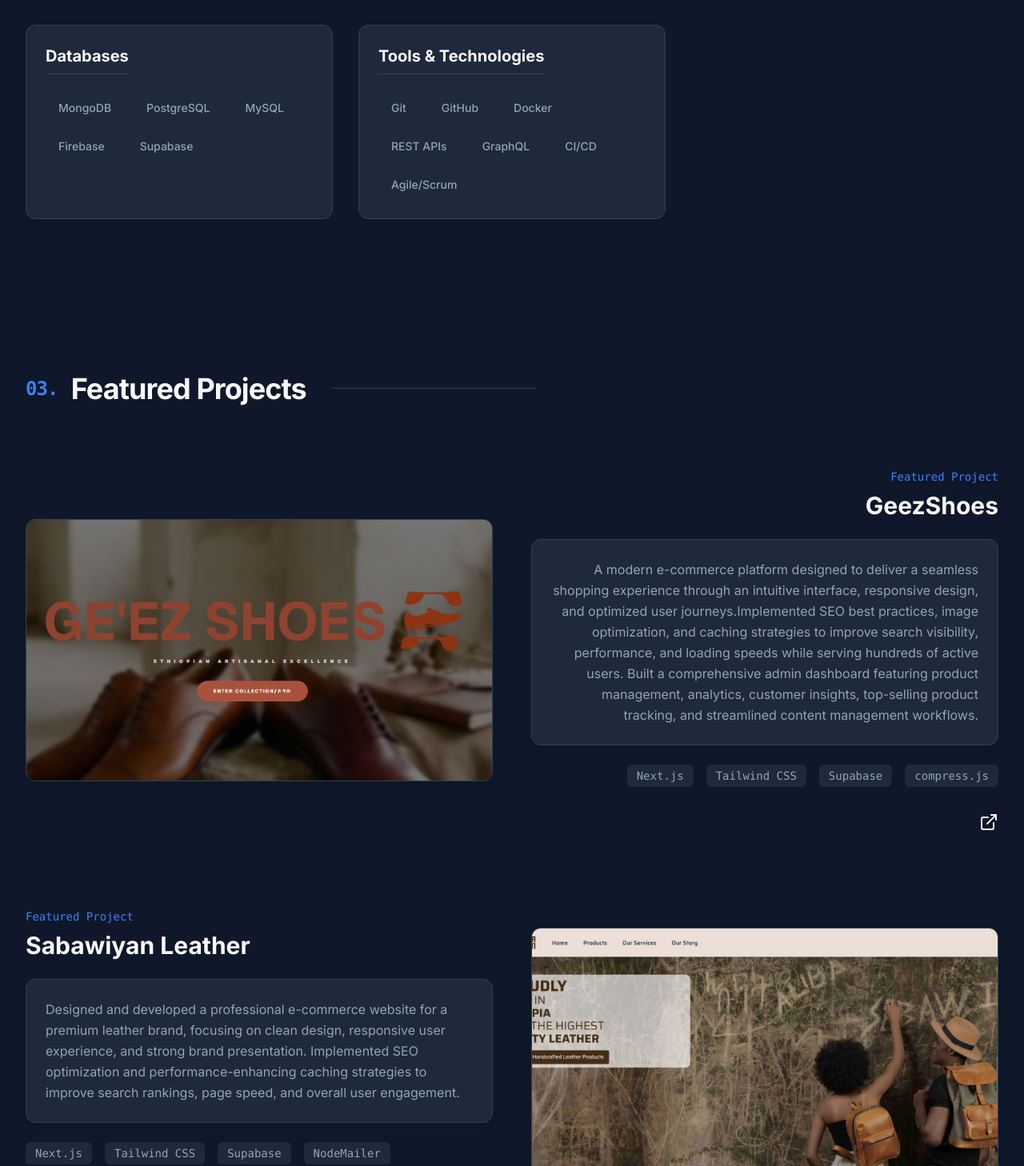
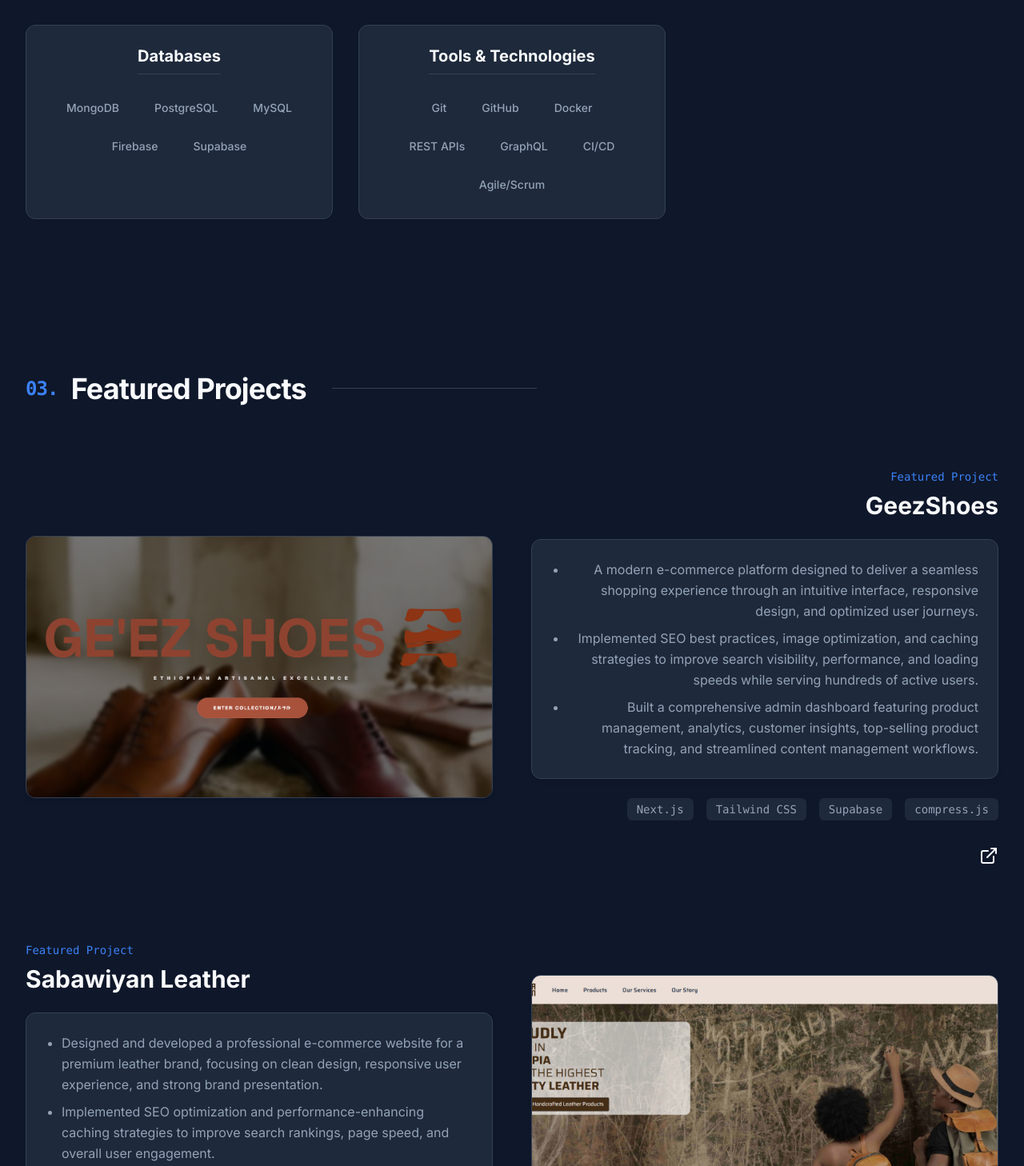
Before and after one commit to bemnet449/Bemnet_portfolio, a Next.js app: page / in a window 1280 px wide. Shown: the part 1972-3430 px from the top of the page at 80% size. Built offline with nearby package versions, Linux system fonts and the light colour scheme.

Commit message:
updated the skills part

```diff
--- a/src/components/sections/Projects.tsx
+++ b/src/components/sections/Projects.tsx
@@ -25,7 +25,11 @@
     {
       id: 1,
       title: "GeezShoes",
-      description: "A modern e-commerce platform designed to deliver a seamless shopping experience through an intuitive interface, responsive design, and optimized user journeys.Implemented SEO best practices, image optimization, and caching strategies to improve search visibility, performance, and loading speeds while serving hundreds of active users. Built a comprehensive admin dashboard featuring product management, analytics, customer insights, top-selling product tracking, and streamlined content management workflows.",
+      description: [
+        "A modern e-commerce platform designed to deliver a seamless shopping experience through an intuitive interface, responsive design, and optimized user journeys.",
+        "Implemented SEO best practices, image optimization, and caching strategies to improve search visibility, performance, and loading speeds while serving hundreds of active users.",
+        "Built a comprehensive admin dashboard featuring product management, analytics, customer insights, top-selling product tracking, and streamlined content management workflows."
+      ],
       image: "/geezshoes.png",
       link: "https://www.geezshoes.com/",
       technologies: ["Next.js", "Tailwind CSS", "Supabase", "compress.js"],
@@ -33,7 +37,10 @@
     {
       id: 2,
       title: "Sabawiyan Leather",
-      description: "Designed and developed a professional e-commerce website for a premium leather brand, focusing on clean design, responsive user experience, and strong brand presentation. Implemented SEO optimization and performance-enhancing caching strategies to improve search rankings, page speed, and overall user engagement.",
+      description: [
+        "Designed and developed a professional e-commerce website for a premium leather brand, focusing on clean design, responsive user experience, and strong brand presentation.",
+        "Implemented SEO optimization and performance-enhancing caching strategies to improve search rankings, page speed, and overall user engagement."
+      ],
       image: "/sabawian-leather.png",
       link: "https://www.sabawiyan.com/",
       technologies: ["Next.js", "Tailwind CSS", "Supabase", "NodeMailer"],
@@ -41,7 +48,10 @@
     {
       id: 3,
       title: "Keeley Aesthetics",
-      description: "A professional aesthetic clinic website showcasing tailored beauty treatments, laser therapies, and skincare services. Features a clean, elegant design with booking integration to highlight the clinic’s expertise.",
+      description: [
+        "A professional aesthetic clinic website showcasing tailored beauty treatments, laser therapies, and skincare services.",
+        "Features a clean, elegant design with booking integration to highlight the clinic’s expertise."
+      ],
       image: "/keeley-aesthetics.png",
       link: "https://keeleyaesthetics.co.uk/",
       technologies: ["React", "Tailwind CSS", "Framer Motion"],
@@ -49,7 +59,10 @@
     {
       id: 4,
       title: "Merkato Market",
-      description: "A comprehensive e-commerce marketplace connecting customers with unique, ethical, and sustainable products. Features a seamless shopping experience, secure payments, and diverse product categories.",
+      description: [
+        "A comprehensive e-commerce marketplace connecting customers with unique, ethical, and sustainable products.",
+        "Features a seamless shopping experience, secure payments, and diverse product categories."
+      ],
       image: "/Merkato.png",
       link: "https://merkatomarket.com/",
       technologies: ["Next.js", "Redux", "Tailwind CSS"],
@@ -57,7 +70,10 @@
     {
       id: 5,
       title: "TravelBuddy",
-      description: "A full-stack travel companion web app with real-time chat, detailed trip planning, flight integration, and trust-based user scoring. Designed to help users discover trips and safely connect with potential travel partners.",
+      description: [
+        "A full-stack travel companion web app with real-time chat, detailed trip planning, flight integration, and trust-based user scoring.",
+        "Designed to help users discover trips and safely connect with potential travel partners."
+      ],
       image: "/TravelBuddy.png",
       link: "https://travel-buddy-ten-theta.vercel.app/auth",
       codeLink: "https://github.com/bemnet449/Industrial_Project",
@@ -66,7 +82,11 @@
     {
       id: 6,
       title: "Archive Management System",
-      description: "A web-based offline Archive Management System for organizing, tracking, and managing files and folders. Features include folder creation, file movement tracking, and file metadata management. Ideal for industries needing efficient file organization, status monitoring, and easy retrieval of archived data.",
+      description: [
+        "A web-based offline Archive Management System for organizing, tracking, and managing files and folders.",
+        "Features include folder creation, file movement tracking, and file metadata management.",
+        "Ideal for industries needing efficient file organization, status monitoring, and easy retrieval of archived data."
+      ],
       image: "/ette.png",
       codeLink: "https://github.com/bemnet449/Archive-Management-System",
       technologies: ["React", "Node.js", "Express.js", "MongoDB"],
@@ -107,9 +127,11 @@
                 </h3>
 
                 <div className="bg-card border border-border p-6 rounded-xl shadow-md mb-6 w-full relative z-20">
-                  <p className="text-muted-foreground text-base leading-relaxed">
-                    {project.description}
-                  </p>
+                  <ul className="list-disc pl-5 space-y-2 text-muted-foreground text-base leading-relaxed">
+                    {project.description.map((item, i) => (
+                      <li key={i}>{item}</li>
+                    ))}
+                  </ul>
                 </div>
 
                 <ul className={`flex flex-wrap gap-4 text-sm font-mono text-muted-foreground mb-8 ${idx % 2 !== 0 ? 'justify-start' : 'lg:justify-end justify-start'}`}>
--- a/src/components/sections/Skills.tsx
+++ b/src/components/sections/Skills.tsx
@@ -36,16 +36,16 @@
           {skillCategories.map((category, idx) => (
             <div
               key={idx}
-              className="bg-card border border-border rounded-xl p-6 shadow-sm hover:shadow-md transition-all hover:border-primary/40 group"
+              className="bg-card border border-border rounded-xl p-6 shadow-sm hover:shadow-xl transition-all duration-300 hover:border-primary/50 hover:-translate-y-2 group flex flex-col items-center text-center"
             >
-              <h3 className="text-xl font-bold text-foreground mb-6 pb-2 border-b border-border/50 inline-block group-hover:text-primary transition-colors">
+              <h3 className="text-xl font-bold text-foreground mb-6 pb-2 border-b border-border/50 inline-block group-hover:text-primary transition-colors duration-300">
                 {category.title}
               </h3>
-              <div className="flex flex-wrap gap-3">
+              <div className="flex flex-wrap justify-center gap-3">
                 {category.skills.map((skill, skillIdx) => (
                   <span
                     key={skillIdx}
-                    className="px-4 py-2 bg-muted text-muted-foreground text-sm font-medium rounded-lg hover:bg-primary/10 hover:text-primary transition-colors cursor-default"
+                    className="px-4 py-2 bg-muted text-muted-foreground text-sm font-medium rounded-lg hover:bg-primary hover:text-primary-foreground hover:-translate-y-1 hover:shadow-md transition-all duration-300 cursor-default transform"
                   >
                     {skill}
                   </span>
```
